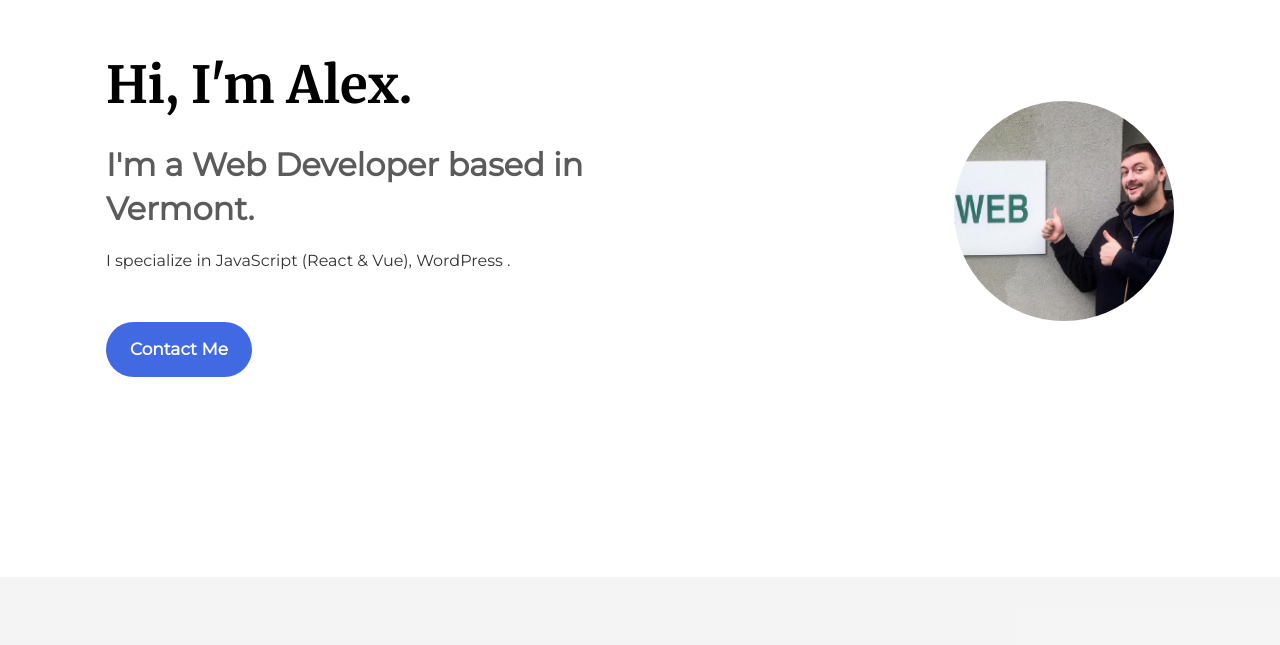
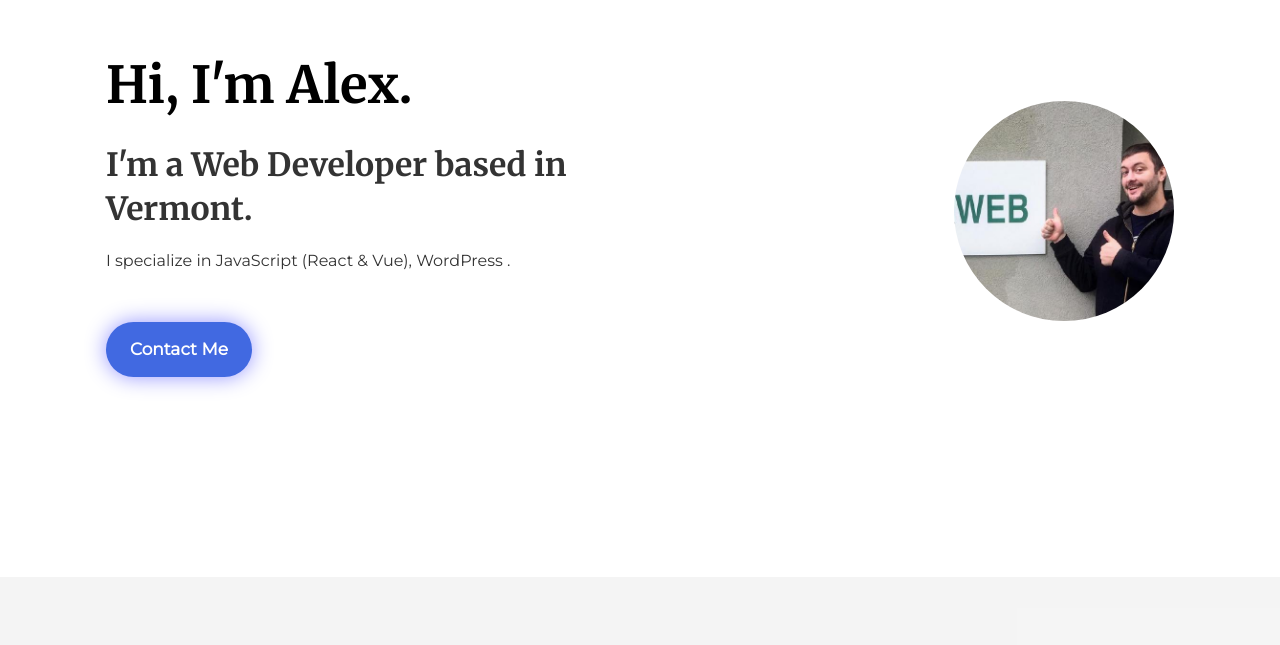
Before and after one commit to alexcavender/nextjs-alexcavender, a Next.js app: page / in a window 1280 px wide. Shown: the part 155-800 px from the top of the page. Built offline with nearby package versions, Linux system fonts and the light colour scheme.

Commit message:
btn effects

```diff
--- a/pages/index.js
+++ b/pages/index.js
@@ -15,7 +15,7 @@ export default function Home() {
         <div className={utilStyles.headerGrid}>
           <div>
             <h2 className={utilStyles.heading2XL}>Hi, I'm Alex.</h2>
-            <p className={utilStyles.headingLg}>I'm a Web Developer based in Vermont.</p>
+            <h3 className={utilStyles.headingLg}>I'm a Web Developer based in Vermont.</h3>
             <p>I specialize in JavaScript (React & Vue), WordPress .</p>
             <a className={utilStyles.primaryBtn}
             href="mailto:alexcavender@gmail.com?Subject=Hello"
--- a/styles/project.module.scss
+++ b/styles/project.module.scss
@@ -1,4 +1,3 @@
-
 .projectHeading {
   font-size: 25px;
 }
--- a/styles/utils.module.scss
+++ b/styles/utils.module.scss
@@ -113,6 +113,7 @@ $breakpointLg: '800px';
 .primaryBtn {
   border-radius: 30px;
   background-color: royalblue;
+  box-shadow: 0 0 21px rgba(0, 0, 255, 0.418);
   color: #FFF;
   display: inline-block;
   font-size: 17px;
@@ -120,18 +121,23 @@ $breakpointLg: '800px';
   padding: 14px 24px;
   margin-top: 2rem;
   text-decoration: none;
-  transition: .2s;
+  transition: .32s;
 
   &:hover {
     background-color: rgb(52, 84, 180);
     text-decoration: none;
+    box-shadow: 0 0 29px rgba(0, 0, 255, 0.644);
   }
 }
 
 .footer {
-  margin: 8rem 0 0 0;
+  // margin: 3rem 0;
   padding: 2rem 0;
   font-size: 12px;
+
+  @media(min-width:800px) {
+    margin: 8rem 0 0 0;
+  }
 
   .container {
 
@@ -169,7 +175,7 @@ $breakpointLg: '800px';
 
 .attribution {
   opacity: .7;
-  padding: 3.2rem 1rem;
+  padding: 3rem 1rem;
   text-align: left;
   font-size: 16px;
 
```
